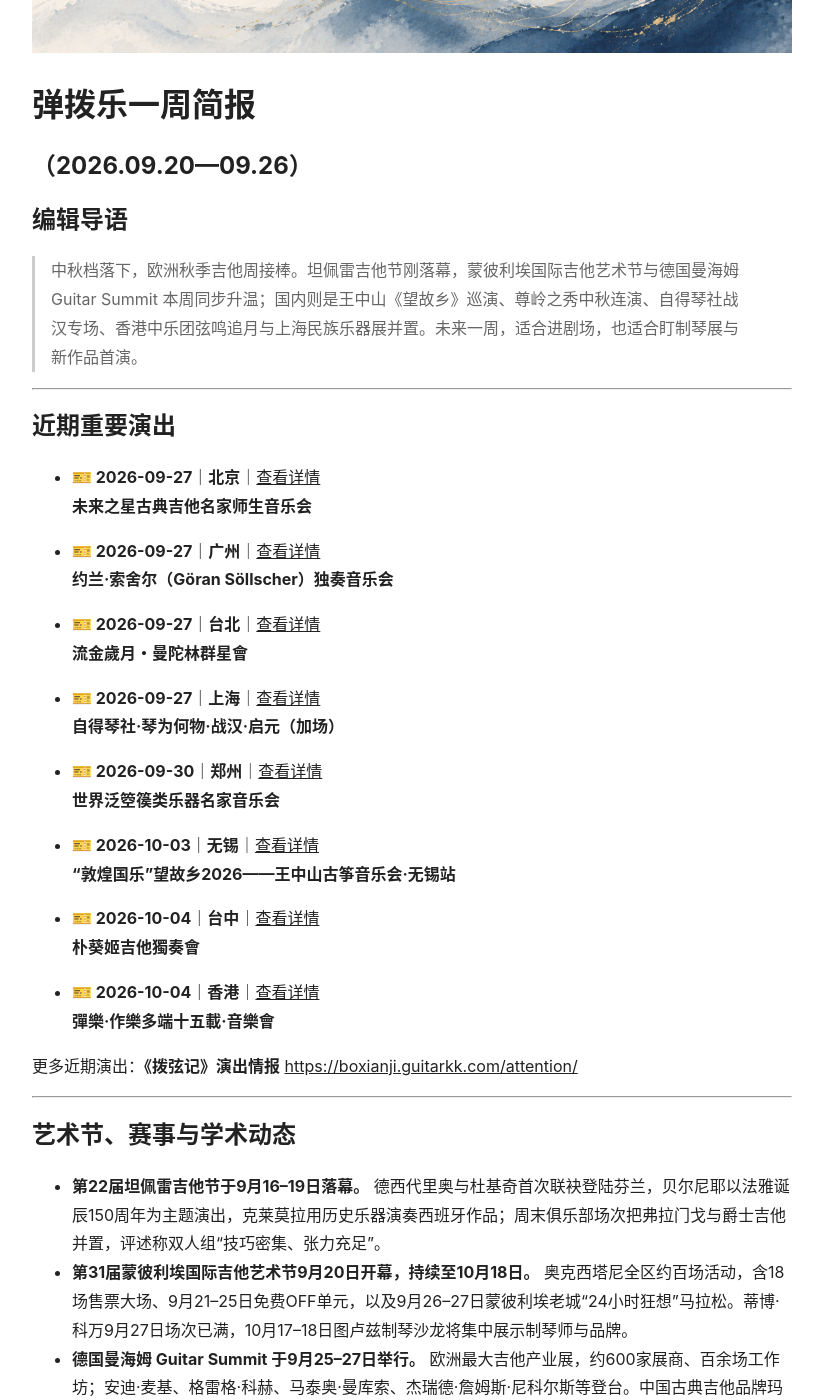
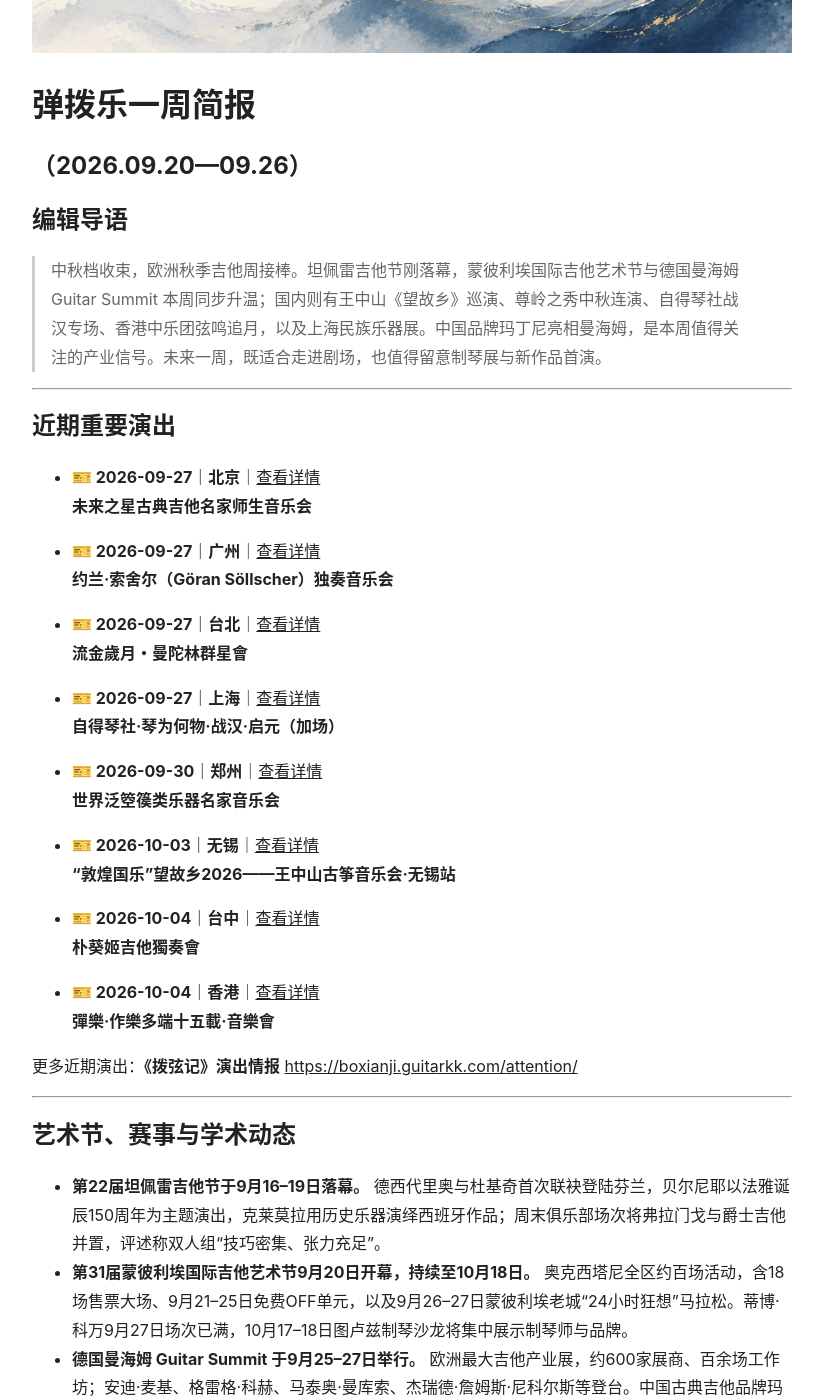
Before and after one commit to KeenKwok/boxianji, a Jekyll site: the page built from weekly/2026-09-26.md, in a window 1280 px wide and 1400 px high, scrolled down 431 px. Shown: the whole window, without its empty margins (228-1051 px from the left). Built offline with Jekyll 4.4.1, drawn with Linux system fonts in a browser that asks for light colours; some of the changed text lies outside the part shown.

Commit message:
更新 2026-09-26.md

```diff
--- a/weekly/2026-09-26.md
+++ b/weekly/2026-09-26.md
@@ -10,7 +10,7 @@ title: 弹拨乐一周简报（2026.09.20—09.26）
 
 ## 编辑导语
 
-> 中秋档落下，欧洲秋季吉他周接棒。坦佩雷吉他节刚落幕，蒙彼利埃国际吉他艺术节与德国曼海姆 Guitar Summit 本周同步升温；国内则是王中山《望故乡》巡演、尊岭之秀中秋连演、自得琴社战汉专场、香港中乐团弦鸣追月与上海民族乐器展并置。未来一周，适合进剧场，也适合盯制琴展与新作品首演。
+> 中秋档收束，欧洲秋季吉他周接棒。坦佩雷吉他节刚落幕，蒙彼利埃国际吉他艺术节与德国曼海姆 Guitar Summit 本周同步升温；国内则有王中山《望故乡》巡演、尊岭之秀中秋连演、自得琴社战汉专场、香港中乐团弦鸣追月，以及上海民族乐器展。中国品牌玛丁尼亮相曼海姆，是本周值得关注的产业信号。未来一周，既适合走进剧场，也值得留意制琴展与新作品首演。
 
 ---
 
@@ -34,11 +34,11 @@ title: 弹拨乐一周简报（2026.09.20—09.26）
 
 ## **艺术节、赛事与学术动态**
 
-- **第22届坦佩雷吉他节于9月16–19日落幕。** 德西代里奥与杜基奇首次联袂登陆芬兰，贝尔尼耶以法雅诞辰150周年为主题演出，克莱莫拉用历史乐器演奏西班牙作品；周末俱乐部场次把弗拉门戈与爵士吉他并置，评述称双人组“技巧密集、张力充足”。
+- **第22届坦佩雷吉他节于9月16–19日落幕。** 德西代里奥与杜基奇首次联袂登陆芬兰，贝尔尼耶以法雅诞辰150周年为主题演出，克莱莫拉用历史乐器演绎西班牙作品；周末俱乐部场次将弗拉门戈与爵士吉他并置，评述称双人组“技巧密集、张力充足”。
 - **第31届蒙彼利埃国际吉他艺术节9月20日开幕，持续至10月18日。** 奥克西塔尼全区约百场活动，含18场售票大场、9月21–25日免费OFF单元，以及9月26–27日蒙彼利埃老城“24小时狂想”马拉松。蒂博·科万9月27日场次已满，10月17–18日图卢兹制琴沙龙将集中展示制琴师与品牌。
 - **德国曼海姆 Guitar Summit 于9月25–27日举行。** 欧洲最大吉他产业展，约600家展商、百余场工作坊；安迪·麦基、格雷格·科赫、马泰奥·曼库索、杰瑞德·詹姆斯·尼科尔斯等登台。中国古典吉他品牌玛丁尼（Martinez）亮相 Level 2 Booth 306，是本届少数明确现身的中国品牌之一。
 - **塞维利亚弗拉门戈双年展持续至10月3日。** 图里纳空间本周仍有吉他专场，雷伊、里基尼、卡尼萨雷斯、德尔·莫拉奥等轮值。
-- **琵琶新作将于10月3日纽约 MusicON+ 首演。** 杨瑾将首演王璐、费利佩·拉拉、尹智李、安东尼·瓦恩四部室内乐新作，并美首演徐振民《琵琶行》琵琶与钢琴版，免费入场。
+- **琵琶新作将于10月3日在纽约 MusicON+ 首演。** 杨瑾将首演王璐、费利佩·拉拉、尹智李、安东尼·瓦恩四部室内乐新作，并美首演徐振民《琵琶行》琵琶与钢琴版，免费入场。
 - **展望：10月初三条国际线并行。** 普罗夫迪夫 GuitArt 国际吉他节10月1–4日；曼谷亚洲国际吉他节10月2–4日，保罗·加尔布雷思出演；克雷莫纳 Musica 10月2–4日兼顾制琴与电声展区。
 
 ---
```
